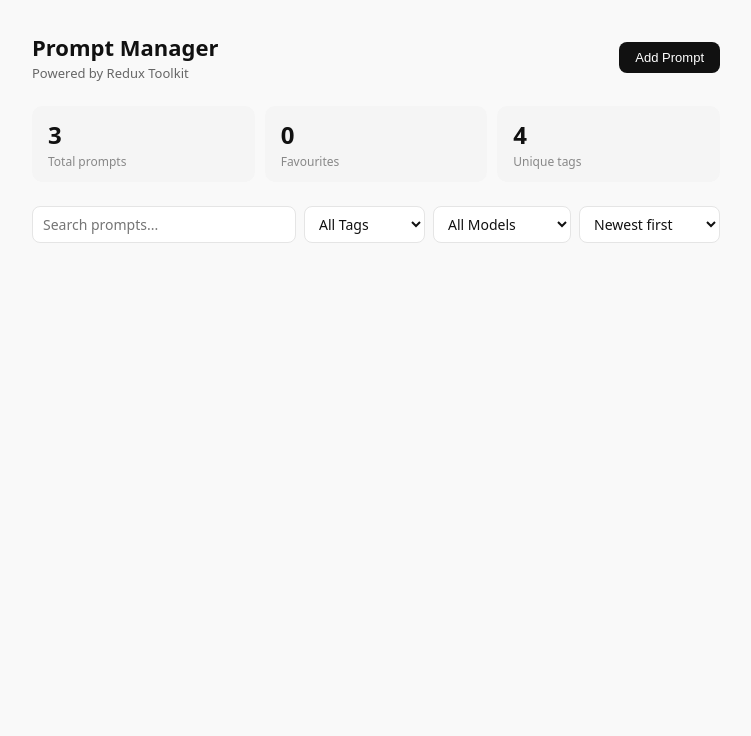
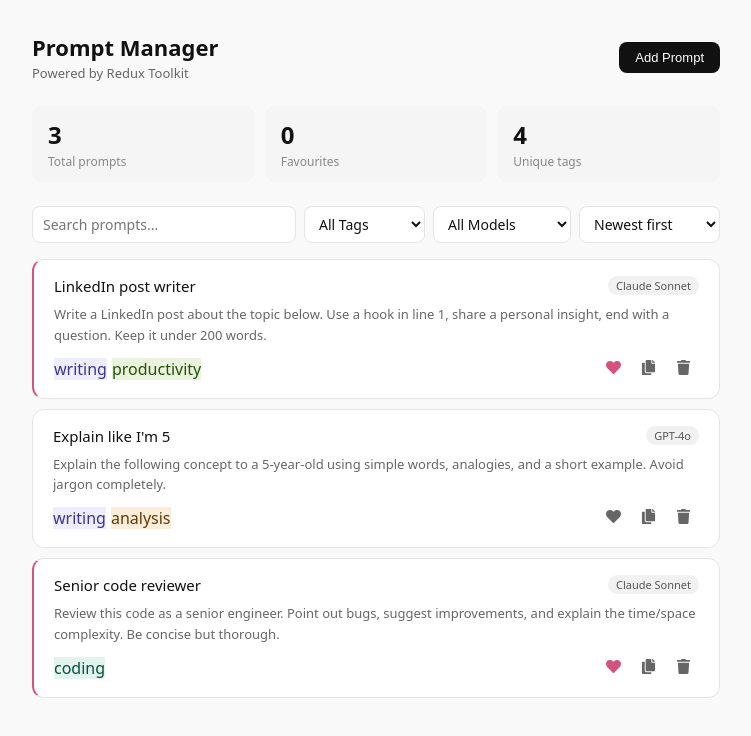
Before and after one commit to SimranMandal0211/ai_prompt_manager, a React (Vite) app: page / in a window 1280 px wide. Shown: the top 736 px of the page, without its empty margins (264-1015 px from the left). Built offline with nearby package versions, Linux system fonts and the light colour scheme.

Commit message:
Add prompt card styling and structure

```diff
--- a/package.json
+++ b/package.json
@@ -13,6 +13,7 @@
     "@reduxjs/toolkit": "^2.12.0",
     "react": "^19.2.6",
     "react-dom": "^19.2.6",
+    "react-icons": "^5.6.0",
     "react-redux": "^9.3.0"
   },
   "devDependencies": {
--- a/src/App.jsx
+++ b/src/App.jsx
@@ -1,8 +1,9 @@
-import { useState } from 'react';
+import { useState, useMemo } from 'react';
 import { useSelector } from 'react-redux';
 import { selectAllPrompts, selectFavoritePrompts, selectUniqueTags, selectFilteredPrompts } from './store/promptsSlice';
 import AddPromptForm from './components/AddPromptForm';
 import FilterBar from './components/FilterBar';
+import PromptCard from './components/PromptCard';
 
 import'./App.css';
 
@@ -14,7 +15,10 @@ export default function App(){
   const allPrompts = useSelector(selectAllPrompts);
   const favoritePrompts = useSelector(selectFavoritePrompts);
   const uniqueTags = useSelector(selectUniqueTags);
-  const filteredPrompts = useSelector(state => selectFilteredPrompts(state, filters));
+
+  const filteredPrompts = useSelector(
+    useMemo(() => state => selectFilteredPrompts(state, filters), [filters])
+  );
 
   return (
     <div className='container'>
@@ -52,6 +56,10 @@ export default function App(){
       <FilterBar filters={filters} setFilter={setFilters} uniqueTags={uniqueTags} />
 
       {/* Prompt List */}
+      {filteredPrompts.length === 0 ?
+        <div style={{ textAlign: 'center', padding: '2.5rem', color: '#aaa' }}>No prompts found.</div> :
+        filteredPrompts.map(p => <PromptCard key={p.id} prompt={p} />)
+  }
     </div>
   )
 }
--- a/src/components/AddPromptForm.jsx
+++ b/src/components/AddPromptForm.jsx
@@ -7,13 +7,13 @@ const MODELS = ['Claude Sonnet', 'GPT-4', 'Claude Opus', 'GPT-4o', 'Llama 3', 'G
 
 function getTagClass(tag){
     const map = {
-        writing: tagWriting,
-        coding: tagCoding,
-        productivity: tagProductivity,
-        creative: tagCreative,
-        analysis: tagAnalysis
+        writing: 'tagWriting',
+        coding: 'tagCoding',
+        productivity: 'tagProductivity',
+        creative: 'tagCreative',
+        analysis: 'tagAnalysis'
     }
-    return map[tag.toLowerCase()] || tagOther
+    return map[tag.toLowerCase()] || 'tagOther'
 }
 
 export default function AddPromptForm({onClose}){
@@ -71,18 +71,20 @@ export default function AddPromptForm({onClose}){
 
             <div className='formGroup'>
                 <label className='label'>Prompt text</label>
-                <textarea className='input' placeholder="Write your prompt here..." value={prompt} onChange={(e) => setPrompt(e.target.value)}></textarea>
+                <textarea className='input'
+                    style={{maxWidth: '100%', resize: 'vertical'}}
+                    placeholder="Write your prompt here..." value={prompt} onChange={(e) => setPrompt(e.target.value)}></textarea>
             </div>
 
             <div className='tagRow'>
                 <label className='label'>Add Tag</label>
                 <input className='input' placeholder="Add a tag and press Enter..." value={tagInput} onChange={(e) => setTagInput(e.target.value)} onKeyPress={(e) => e.key === 'Enter' && handleAddTag()} />
-                <button className='secondaryBtn' onClick={handleAddTag}>Add</button>
+                <button className='ghostBtn' onClick={handleAddTag}>Add</button>
             </div>
 
             <div className="tagsPreview">
                 {tags.map(tag => (
-                    <span key={tag} className={`${styles.tag} ${getTagClass(tag)}`}>
+                    <span key={tag} className={`tag ${getTagClass(tag)}`}>
                         {tag}
                         <span className='tagRemove' onClick={() => handleRemoveTag(tag)}>
                             X
--- /dev/null
+++ b/src/components/PromptCard.jsx
@@ -0,0 +1,82 @@
+import { useState } from 'react';
+import { useDispatch } from 'react-redux';
+import { toggleFav, deletePrompt } from '../store/promptsSlice';
+import '../styles/PromptCard.css';
+import { FaHeart, FaTrash , FaCheck, FaCopy } from 'react-icons/fa';
+
+function getTagClass(tag){
+    const map = {
+    writing: 'tagWriting',
+    coding: 'tagCoding',
+    analysis: 'tagAnalysis',
+    creative: 'tagCreative',
+    productivity: 'tagProductivity',
+  }
+  return map[tag.toLowerCase()] || 'tagOther'
+}
+
+export default function PromptCard({prompt}){
+    const dispatch = useDispatch();
+    const [copied, setCopied] = useState(false);
+
+    const handleCopy = () => {
+        navigator.clipboard.writeText(prompt.prompt)
+        setCopied(true);
+        setTimeout(() => setCopied(false), 2000);
+    }
+
+    const handleDelete = () => {
+        if(window.confirm('Delete this prompts?')) {
+            dispatch(deletePrompt(prompt.id))
+        }
+    }
+
+    return (
+        <div className={`card ${prompt.favorite ? 'cardFavorited' : ''}`}>
+
+            {/* Heading */}
+            <div className="cardHeader">
+                <span className="cardTitle">{prompt.title}</span>
+                <span className="cardModel">{prompt.model}</span>
+            </div>
+
+            {/* Body */}
+            <p className="cardBody">{prompt.prompt}</p>
+
+            {/* Footer */}
+            <div className="cardFooter">
+                <div className="cardTags">
+                    {prompt.tags.map(tag => (
+                        <span key={tag} className={`${tag} ${getTagClass(tag)}`}>{tag}</span>
+                    ))}
+                </div>
+
+                <div className="cardActions">
+                    <button
+                        onClick={() => dispatch(toggleFav(prompt.id))}
+                        className={`iconBtn ${prompt.favorite ? 'iconBtnActive' : ''}`}
+                        title="Favourite"
+                    >
+                        <FaHeart />
+                    </button>
+
+                    <button
+                        onClick = { handleCopy}
+                        className={`iconBtn ${copied ? copied : ''}`}
+                        title="Copy"
+                    >
+                        {copied ? <FaCheck/> : <FaCopy/>}
+                    </button>
+
+                    <button
+                    onClick={handleDelete}
+                    className='iconBtn'
+                    title="Delete"
+                    >
+                        <FaTrash />
+                    </button>
+                </div>
+            </div>
+        </div>
+    )
+}
--- a/src/store/promptsSlice.js
+++ b/src/store/promptsSlice.js
@@ -32,11 +32,20 @@ export const { addPrompt, toggleFav, deletePrompt } = promptsSlice.actions;
 
 // Selectors
 export const selectAllPrompts = state => state.prompts.items;
-export const selectFavoritePrompts = state => state.prompts.items.filter(p => p.fav);
+
+
+export const selectFavoritePrompts = createSelector(
+    selectAllPrompts,
+    (items) => items.filter(p => p.fav)
+);
+
+
 export const selectUniqueTags = createSelector(
     selectAllPrompts,
     items => [...new Set(items.flatMap(p => p.tags))]
 );
+
+
 export const selectFilteredPrompts = createSelector(selectAllPrompts,
     (_, filters) => filters,
     (items, { search, tag, model, sort }) => {
--- /dev/null
+++ b/src/styles/PromptCard.css
@@ -0,0 +1,106 @@
+.card {
+  background: var(--color-bg);
+  border: 1px solid var(--color-border);
+  border-radius: 12px;
+  padding: 1rem 1.25rem;
+  margin-bottom: 10px;
+  transition: border-color 0.15s;
+}
+
+.card:hover {
+  border-color: #bbb;
+}
+
+.cardFavorited {
+  border-left: 2px solid #D4537E;
+}
+
+.cardHeader {
+  display: flex;
+  justify-content: space-between;
+  align-items: flex-start;
+  gap: 8px;
+  margin-bottom: 8px;
+}
+
+.cardTitle {
+  font-size: 15px;
+  font-weight: 500;
+  color: var(--color-text);
+}
+
+.cardModel {
+  font-size: 11px;
+  background: #f1f1f1;
+  color: #555;
+  padding: 2px 8px;
+  border-radius: 20px;
+  white-space: nowrap;
+}
+
+.cardBody {
+  font-size: 13px;
+  color: var(--color-text-secondary);
+  line-height: 1.6;
+  margin-bottom: 10px;
+  display: -webkit-box;
+  -webkit-line-clamp: 2;
+  -webkit-box-orient: vertical;
+  overflow: hidden;
+}
+
+.cardFooter {
+  display: flex;
+  justify-content: space-between;
+  align-items: center;
+}
+
+.cardTags {
+  display: flex;
+  gap: 5px;
+  flex-wrap: wrap;
+}
+
+.tag {
+  display: inline-flex;
+  align-items: center;
+  font-size: 12px;
+  padding: 3px 8px;
+  border-radius: 20px;
+}
+
+.tagWriting     { background: #EEEDFE; color: #3C3489; }
+.tagCoding      { background: #E1F5EE; color: #085041; }
+.tagAnalysis    { background: #FAEEDA; color: #633806; }
+.tagCreative    { background: #FBEAF0; color: #72243E; }
+.tagProductivity { background: #EAF3DE; color: #27500A; }
+.tagOther       { background: #f1f1f1; color: #555; }
+
+.cardActions {
+  display: flex;
+  gap: 4px;
+}
+
+.iconBtn {
+  background: transparent;
+  border: none;
+  cursor: pointer;
+  padding: 4px 8px;
+  border-radius: 6px;
+  font-size: 15px;
+  color: var(--color-text-secondary);
+  transition: background 0.15s;
+}
+
+.iconBtn:hover {
+  background: #f1f1f1;
+  color: var(--color-text);
+}
+
+.iconBtnActive {
+  color: #D4537E;
+}
+
+.copied {
+  color: green;
+}
```
Also changed, not shown: 1 other file (tests, documents, lock files or other folders).
